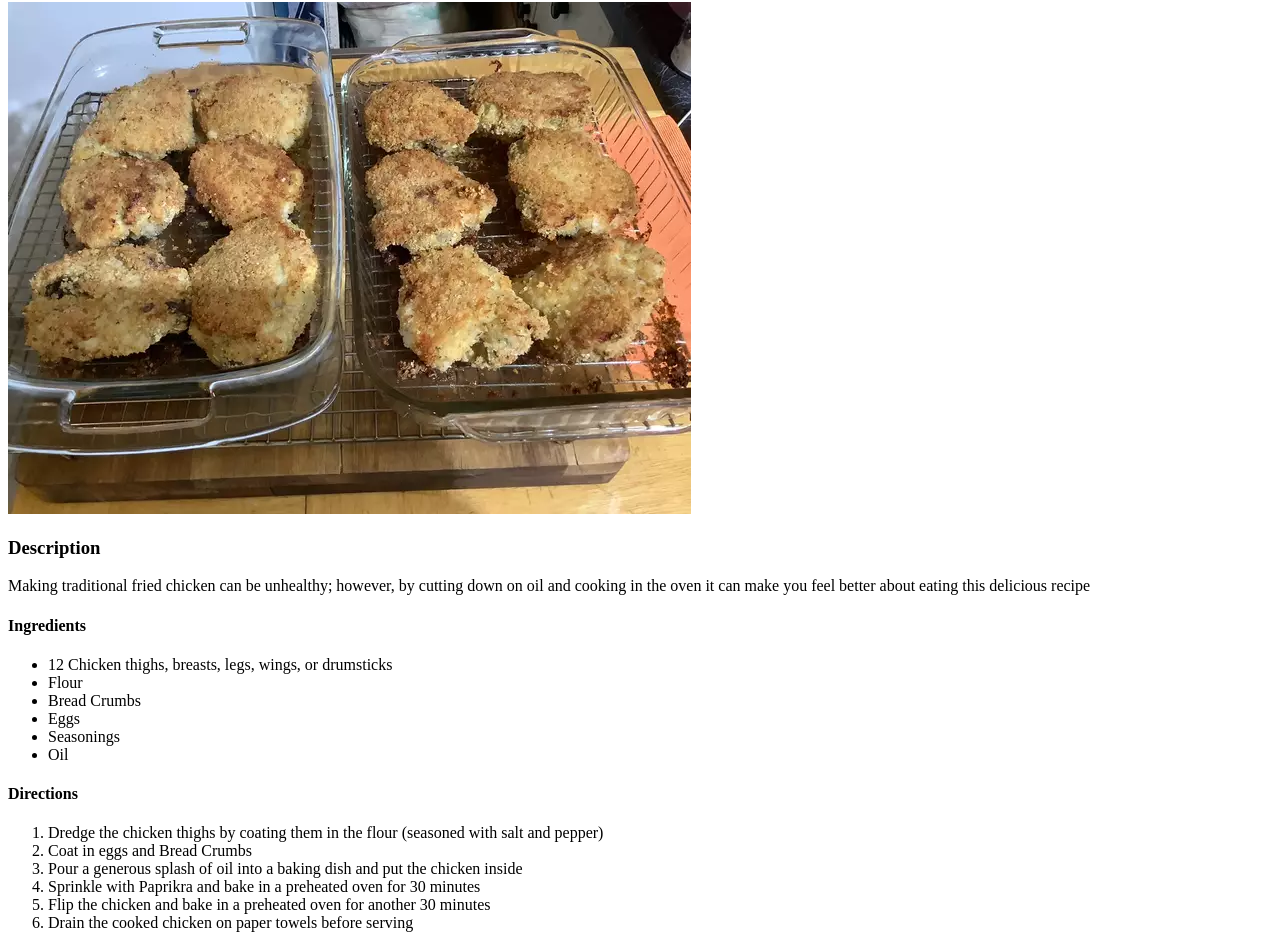
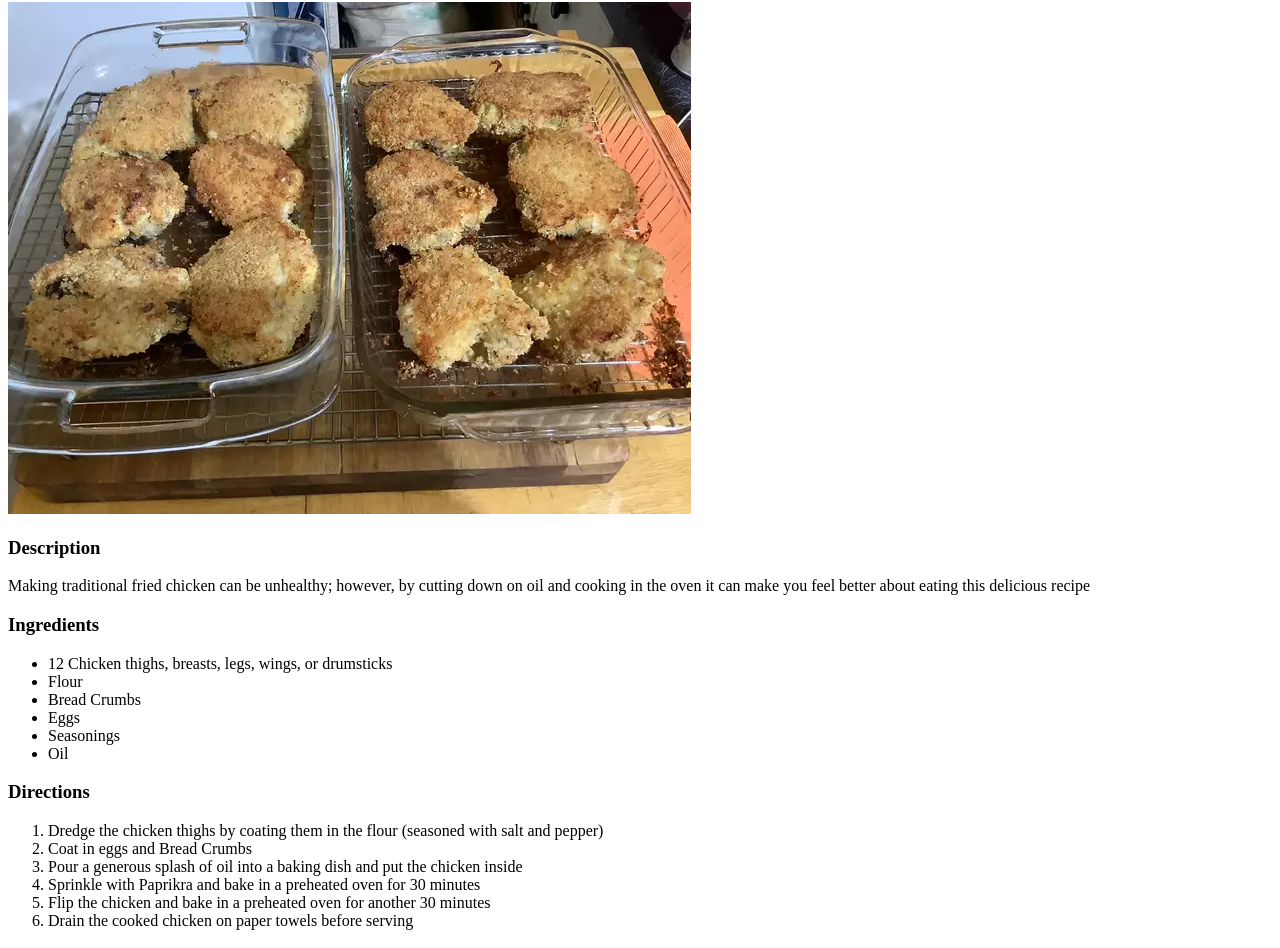
Before and after one commit to austinf01/odin-recipes, a plain HTML site: page recipes/friedchicken.html in a window 1280 px wide. Shown: the part 78-1026 px from the top of the page. Drawn offline with Linux system fonts and the light colour scheme.

Commit message:
Fixed header sizes of ingredients and directions

```diff
--- a/recipes/friedchicken.html
+++ b/recipes/friedchicken.html
@@ -12,7 +12,7 @@
         <h3>Description</h3>
         <p>Making traditional fried chicken can be unhealthy; however, by cutting down
             on oil and cooking in the oven it can make you feel better about eating this delicious recipe</p>
-        <h4>Ingredients</h4>
+        <h3>Ingredients</h3>
         <ul>
             <li>12 Chicken thighs, breasts, legs, wings, or drumsticks</li>
             <li>Flour</li>
@@ -21,7 +21,7 @@
             <li>Seasonings</li>
             <li>Oil</li>
         </ul>
-        <h4>Directions</h4>
+        <h3>Directions</h3>
         <ol>
             <li>Dredge the chicken thighs by coating them in the flour (seasoned with salt and pepper)</li>
             <li>Coat in eggs and Bread Crumbs</li>
```
